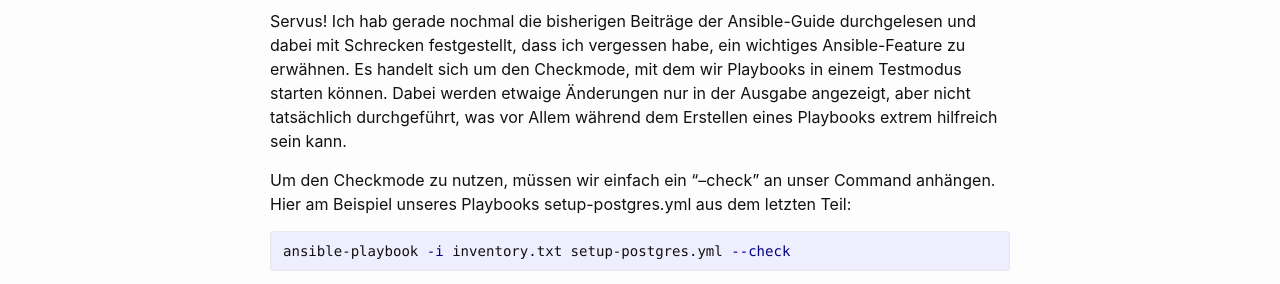
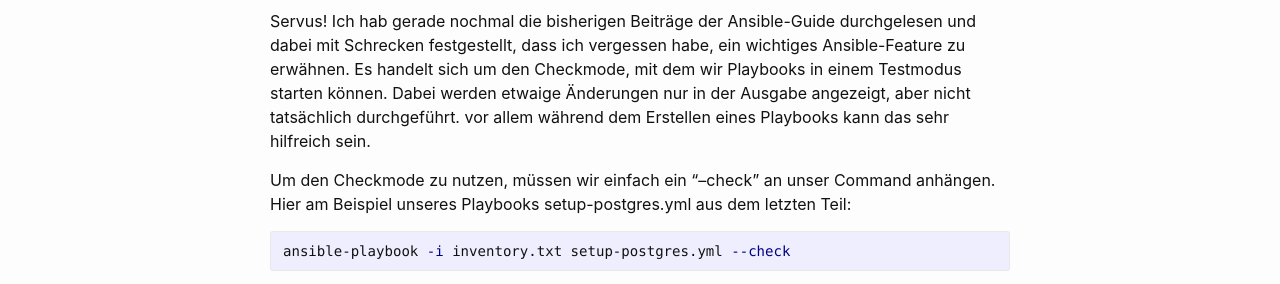
Before and after one commit to dermow/staging, a Jekyll site: the page built from _posts/2021-05-10-ansible-guide-11.markdown, in a window 1280 px wide. Shown: the part 249-533 px from the top of the page. Built offline with Jekyll 4.4.1, drawn with Linux system fonts in a browser that asks for light colours; comment, search, counter and statistics services are not loaded.

Commit message:
Update 2021-05-10-ansible-guide-11.markdown

```diff
--- a/_posts/2021-05-10-ansible-guide-11.markdown
+++ b/_posts/2021-05-10-ansible-guide-11.markdown
@@ -6,8 +6,7 @@ categories: Ansible
 ---
 
 Servus! Ich hab gerade nochmal die bisherigen Beiträge der Ansible-Guide durchgelesen und dabei mit Schrecken festgestellt, dass ich vergessen habe,
-ein wichtiges Ansible-Feature zu erwähnen. Es handelt sich um den Checkmode, mit dem wir Playbooks in einem Testmodus starten können. Dabei werden etwaige Änderungen nur
-in der Ausgabe angezeigt, aber nicht tatsächlich durchgeführt, was vor Allem während dem Erstellen eines Playbooks extrem hilfreich sein kann.
+ein wichtiges Ansible-Feature zu erwähnen. Es handelt sich um den Checkmode, mit dem wir Playbooks in einem Testmodus starten können. Dabei werden etwaige Änderungen nur in der Ausgabe angezeigt, aber nicht tatsächlich durchgeführt. vor allem während dem Erstellen eines Playbooks kann das sehr hilfreich sein.
 
 Um den Checkmode zu nutzen, müssen wir einfach ein "--check" an unser Command anhängen. Hier am Beispiel unseres Playbooks setup-postgres.yml aus dem letzten
 Teil:
```
